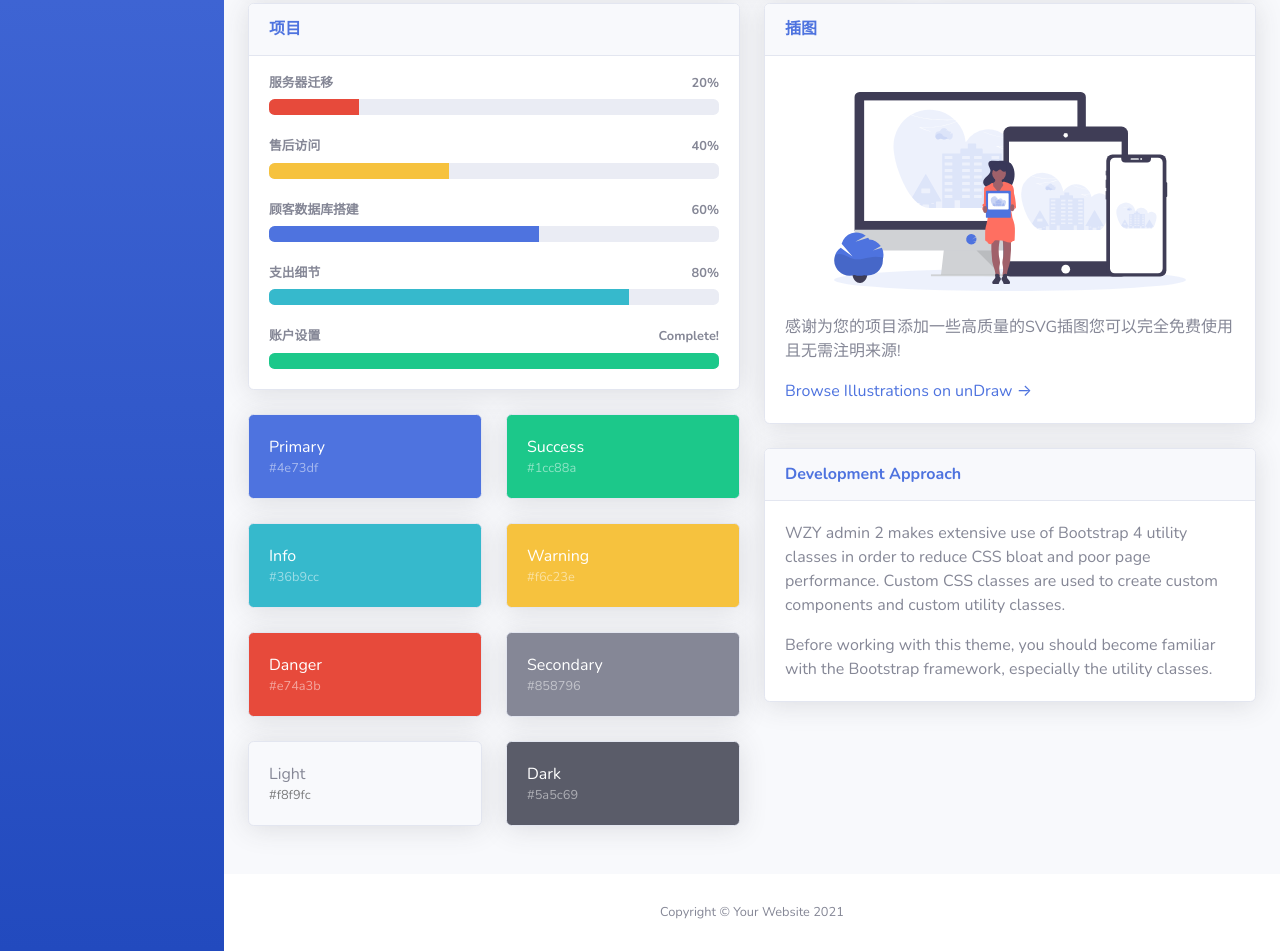
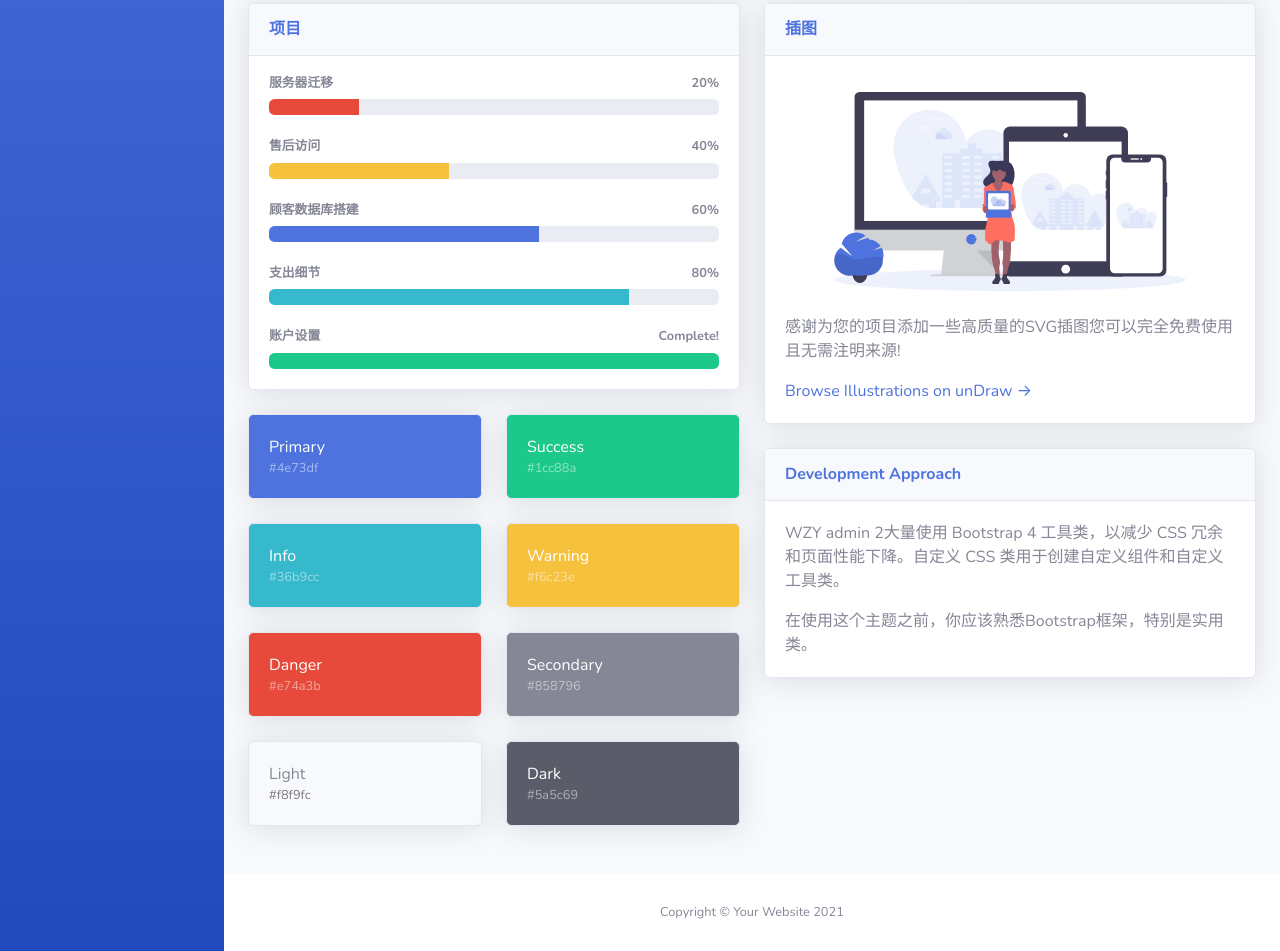
Before and after one commit to hvhhaha/wzynet.github.io, a website with bundled scripts: page index.html in a window 1280 px wide. Shown: the part 714-1665 px from the top of the page. Built offline with nearby package versions, Linux system fonts and the light colour scheme.

Commit message:
Update index.html

```diff
--- a/index.html
+++ b/index.html
@@ -677,11 +677,8 @@
                                     <h6 class="m-0 font-weight-bold text-primary">Development Approach</h6>
                                 </div>
                                 <div class="card-body">
-                                    <p>WZY admin 2 makes extensive use of Bootstrap 4 utility classes in order to reduce
-                                        CSS bloat and poor page performance. Custom CSS classes are used to create
-                                        custom components and custom utility classes.</p>
-                                    <p class="mb-0">Before working with this theme, you should become familiar with the
-                                        Bootstrap framework, especially the utility classes.</p>
+                                    <p>WZY admin 2大量使用 Bootstrap 4 工具类，以减少 CSS 冗余和页面性能下降。自定义 CSS 类用于创建自定义组件和自定义工具类。</p>
+                                    <p class="mb-0">在使用这个主题之前，你应该熟悉Bootstrap框架，特别是实用类。</p>
                                 </div>
                             </div>
 
```
